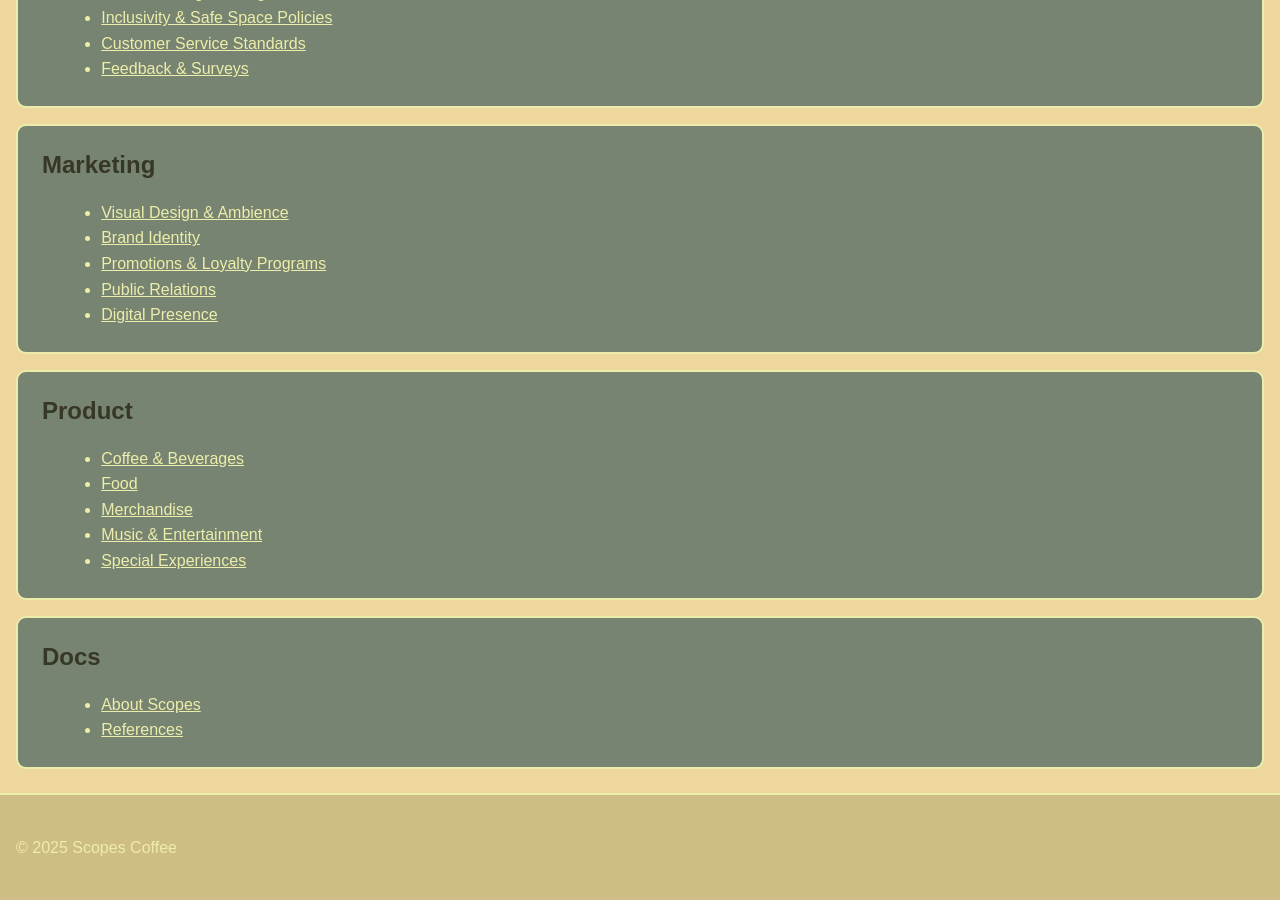
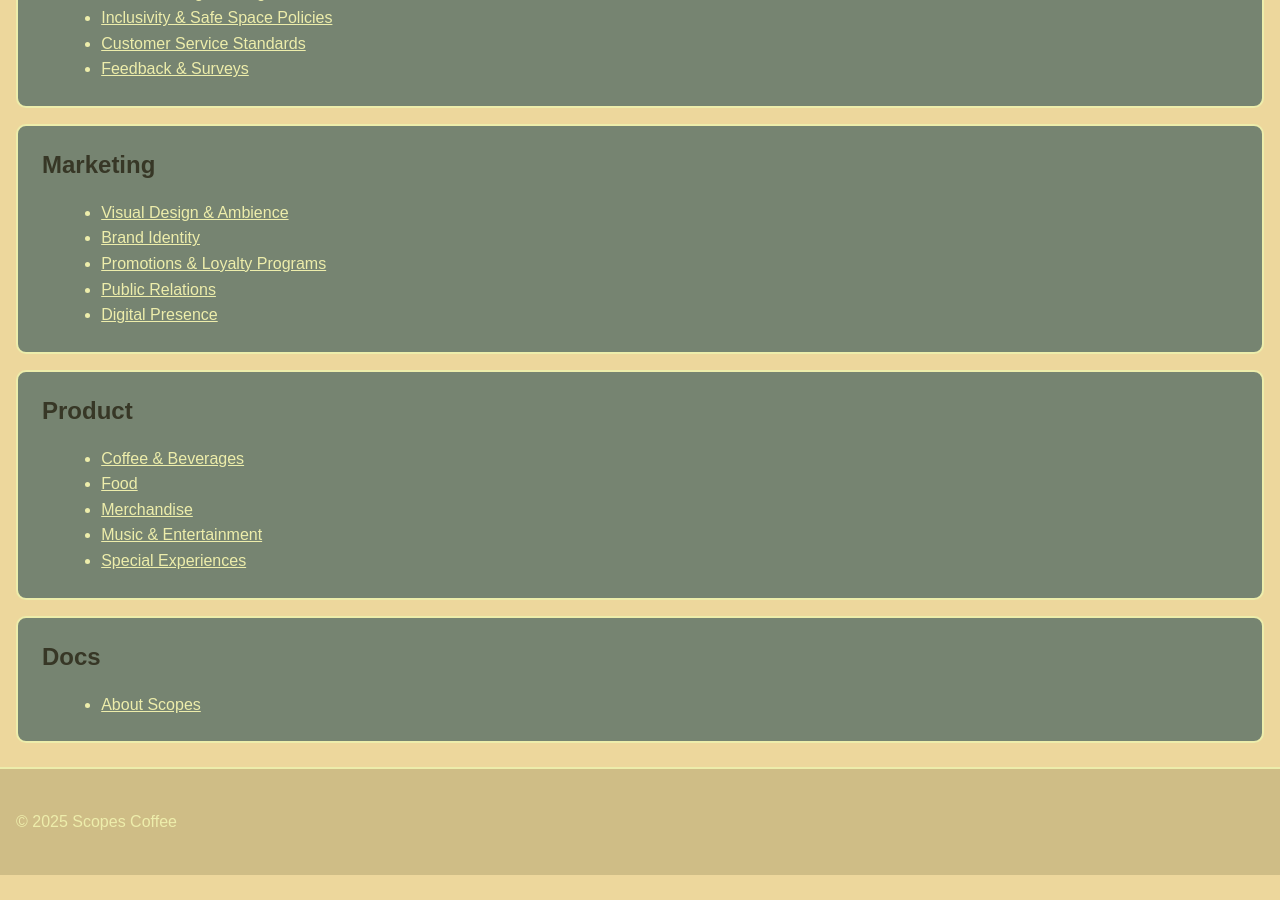
Before and after one commit to ryivins/Scopes-Coffee, a Jekyll site: the page built from index.html, in a window 1280 px wide and 900 px high, scrolled down 714 px. Built offline with Jekyll 4.4.1, drawn with Linux system fonts in a browser that asks for light colours; after the commit the page ends 1589 px from its top, so only the background shows below that.

Commit message:
update #10,0000000

```diff
--- a/index.html
+++ b/index.html
@@ -79,8 +79,7 @@
     <section class="card" aria-label="Docs">
       <h2>Docs</h2>
       <ul>
-        <li><a href="{{ site.baseurl }}/about.html">About Scopes</a></li>
-        <li><a href="{{ site.baseurl }}/references.html">References</a></li>
+        <li><a href="{{ site.baseurl }}/README.html">About Scopes</a></li>
       </ul>
     </section>
   </main>
```
